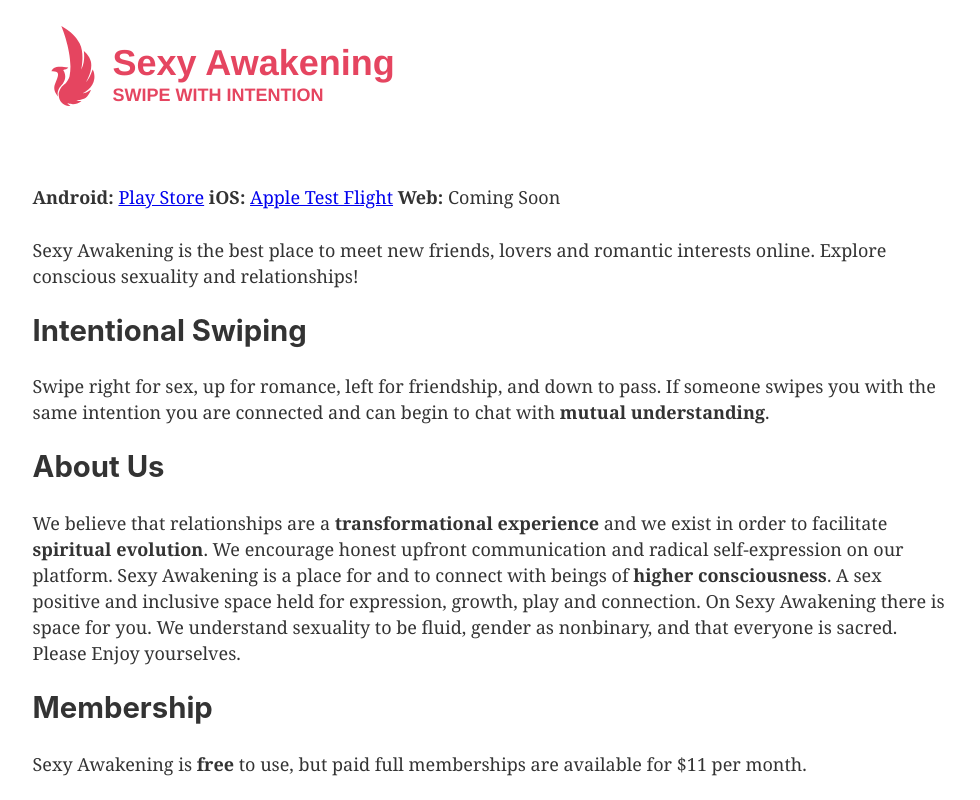
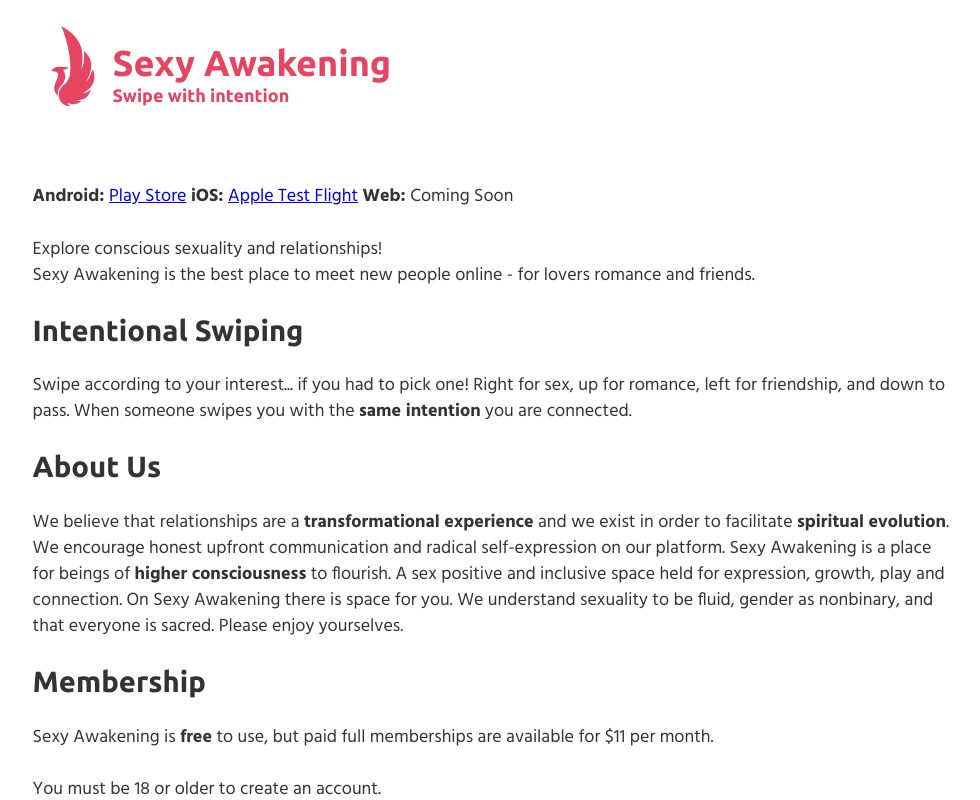
Before and after one commit to russjwells/sexy-awakening-website-2, a Gatsby site: page / in a window 1280 px wide. Shown: the top 800 px of the page, without its empty margins (147-1127 px from the left). Built offline with nearby package versions, Linux system fonts and the light colour scheme; Gatsby itself is replaced by a stand-in of ours.

Commit message:
fonts and copy

```diff
--- a/gatsby-browser.js
+++ b/gatsby-browser.js
@@ -5,3 +5,5 @@
  */
 
 // You can delete this file if you're not using it
+
+import './src/styles/global.css'
--- a/src/components/header.js
+++ b/src/components/header.js
@@ -28,7 +28,7 @@
           <div
           style={{
             fontSize: '2em',
-            fontFamily: 'helvetica, arial, sans-serif',
+            fontFamily: 'Ubuntu, sans-serif',
             fontWeight: 'bold',
             display: 'flex',
             flex: '1',
@@ -47,11 +47,11 @@
                   fontWeight: '200',
                   textDecoration: `none`,
                   fontSize: '.5em',
-                  fontFamily: 'helvetica, arial, sans-serif',
+                  fontFamily: 'Ubuntu, sans-serif',
                       fontWeight: 'bold',
                 }}
               >
-                SWIPE WITH INTENTION
+                Swipe with intention
               </div>
             </div>
 
--- a/src/components/layout.css
+++ b/src/components/layout.css
@@ -247,8 +247,6 @@
   padding-top: 0;
   margin-bottom: 1.45rem;
   color: inherit;
-  font-family: -apple-system, BlinkMacSystemFont, Segoe UI, Roboto, Oxygen,
-    Ubuntu, Cantarell, Fira Sans, Droid Sans, Helvetica Neue, sans-serif;
   font-weight: bold;
   text-rendering: optimizeLegibility;
   font-size: 1.62671rem;
--- a/src/pages/index.js
+++ b/src/pages/index.js
@@ -9,11 +9,11 @@
   <Layout>
     <SEO title="Home" />
     <p><b>Android: </b><a href="https://play.google.com/store/apps/details?id=com.DigitalHyperspace.SexyAwakening">Play Store</a> <b>iOS: </b><a href="https://testflight.apple.com/join/A52QNb4b">Apple Test Flight</a> <b>Web: </b>Coming Soon</p>
-    <p>Sexy Awakening is the best place to meet new friends, lovers and romantic interests online. Explore conscious sexuality and relationships!</p>
+    <p>Explore conscious sexuality and relationships! <br />Sexy Awakening is the best place to meet new people online - for lovers romance and friends. <br /></p>
     <h2>Intentional Swiping</h2>
-    <p>Swipe right for sex, up for romance, left for friendship, and down to pass. If someone swipes you with the same intention you are connected and can begin to chat with <b>mutual understanding</b>.</p>
+    <p>Swipe according to your interest... if you had to pick one! Right for sex, up for romance, left for friendship, and down to pass. When someone swipes you with the <b>same intention</b> you are connected.</p>
     <h2>About Us</h2>
-    <p>We believe that relationships are a <b>transformational experience</b> and we exist in order to facilitate <b>spiritual evolution</b>. We encourage honest upfront communication and radical self-expression on our platform. Sexy Awakening is a place for and to connect with beings of <b>higher consciousness</b>. A sex positive and inclusive space held for expression, growth, play and connection. On Sexy Awakening there is space for you. We understand sexuality to be fluid, gender as nonbinary, and that everyone is sacred. Please Enjoy yourselves.</p>
+    <p>We believe that relationships are a <b>transformational experience</b> and we exist in order to facilitate <b>spiritual evolution</b>. We encourage honest upfront communication and radical self-expression on our platform. Sexy Awakening is a place for beings of <b>higher consciousness</b> to flourish. A sex positive and inclusive space held for expression, growth, play and connection. On Sexy Awakening there is space for you. We understand sexuality to be fluid, gender as nonbinary, and that everyone is sacred. Please enjoy yourselves.</p>
     <h2>Membership</h2>
     <p>Sexy Awakening is <b>free</b> to use, but paid full memberships are available for $11 per month.</p>
     <p>You must be 18 or older to create an account.</p>
--- /dev/null
+++ b/src/styles/global.css
@@ -0,0 +1,10 @@
+@import url('https://fonts.googleapis.com/css2?family=Hind:wght@300;400;500;600;700&family=Ubuntu:ital,wght@0,300;0,400;0,500;0,700;1,300;1,400;1,500;1,700&display=swap');
+h1 {
+    font-family: Ubuntu;
+}
+h2 {
+    font-family: Ubuntu;
+}
+p {
+    font-family: Hind;
+}
```
